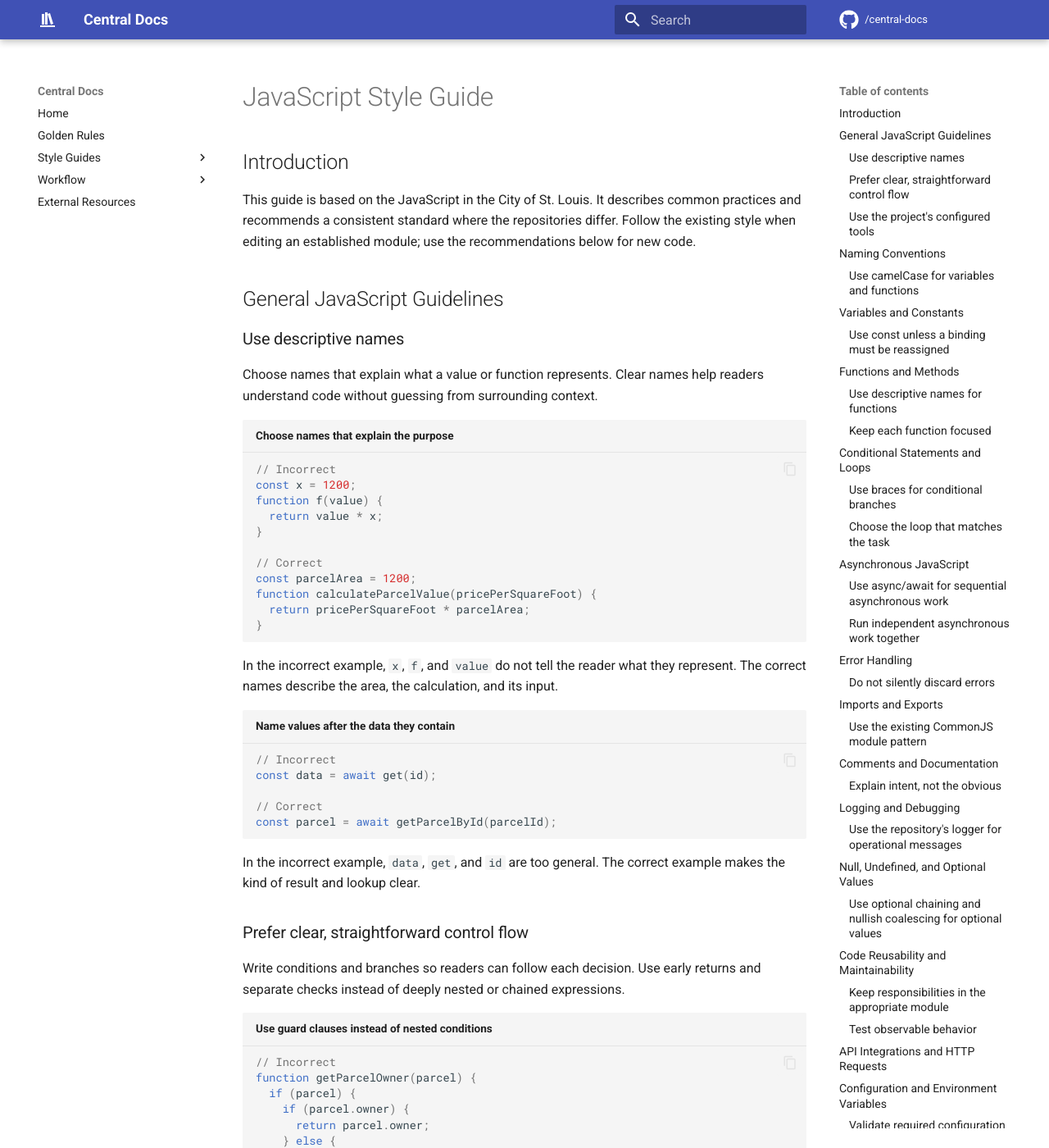
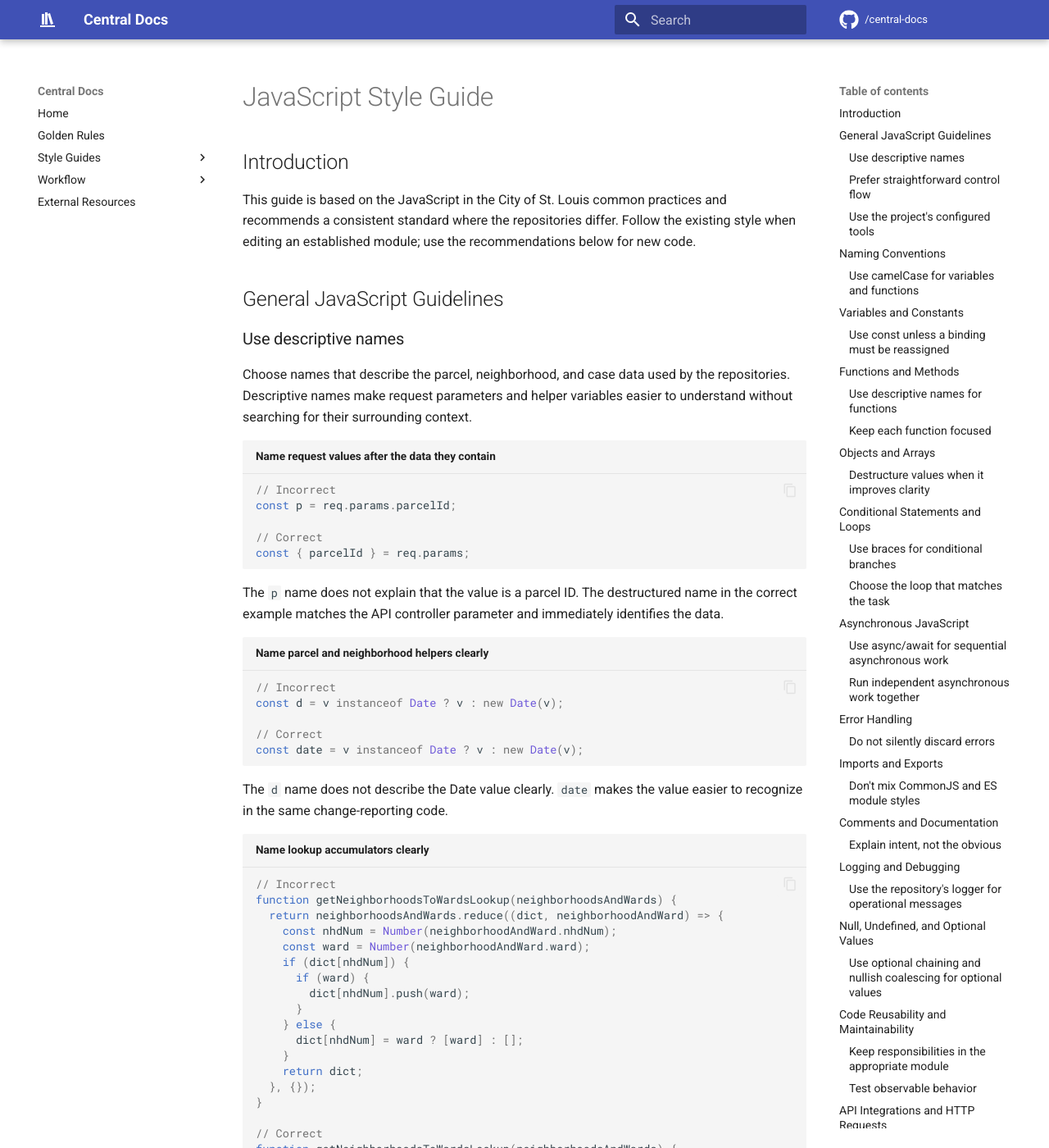
Before and after one commit to city-of-saint-louis/central-docs, an MkDocs documentation site: the page built from docs/JSGuidelines.md, in a window 1280 px wide and 1400 px high. Shown: the whole window at 82% size. Built offline with MkDocs 1.6.1 and Material for MkDocs 9.7.7, drawn with Linux system fonts in a browser that asks for light colours; comment, search, counter and statistics services are not loaded; some of the changed text lies outside the part shown.

Commit message:
docs: JSGuidelines on review feedback

````diff
--- a/docs/JSGuidelines.md
+++ b/docs/JSGuidelines.md
@@ -2,7 +2,7 @@
 
 ## Introduction
 
-This guide is based on the JavaScript in the City of St. Louis. It describes
+This guide is based on the JavaScript in the City of St. Louis
 common practices and recommends a consistent standard where the repositories
 differ. Follow the existing style when editing an established module; use the
 recommendations below for new code.
@@ -11,91 +11,129 @@ recommendations below for new code.
 
 ### Use descriptive names
 
-Choose names that explain what a value or function represents. Clear names help
-readers understand code without guessing from surrounding context.
+Choose names that describe the parcel, neighborhood, and case data used by the
+repositories. Descriptive names make request parameters and helper variables
+easier to understand without searching for their surrounding context.
 
-```javascript title="Choose names that explain the purpose"
+```javascript title="Name request values after the data they contain"
 // Incorrect
-const x = 1200;
-function f(value) {
-  return value * x;
+const p = req.params.parcelId;
+
+// Correct
+const { parcelId } = req.params;
+```
+
+The `p` name does not explain that the value is a parcel ID. The destructured
+name in the correct example matches the API controller parameter and immediately
+identifies the data.
+
+```javascript title="Name parcel and neighborhood helpers clearly"
+// Incorrect
+const d = v instanceof Date ? v : new Date(v);
+
+// Correct
+const date = v instanceof Date ? v : new Date(v);
+```
+
+The `d` name does not describe the Date value clearly. `date` makes the value
+easier to recognize in the same change-reporting code.
+
+```javascript title="Name lookup accumulators clearly"
+// Incorrect
+function getNeighborhoodsToWardsLookup(neighborhoodsAndWards) {
+  return neighborhoodsAndWards.reduce((dict, neighborhoodAndWard) => {
+    const nhdNum = Number(neighborhoodAndWard.nhdNum);
+    const ward = Number(neighborhoodAndWard.ward);
+    if (dict[nhdNum]) {
+      if (ward) {
+        dict[nhdNum].push(ward);
+      }
+    } else {
+      dict[nhdNum] = ward ? [ward] : [];
+    }
+    return dict;
+  }, {});
 }
 
 // Correct
-const parcelArea = 1200;
-function calculateParcelValue(pricePerSquareFoot) {
-  return pricePerSquareFoot * parcelArea;
+function getNeighborhoodsToWardsLookup(neighborhoodsAndWards) {
+  return neighborhoodsAndWards.reduce(
+    (neighborhoodLookup, neighborhoodAndWard) => {
+      const nhdNum = Number(neighborhoodAndWard.nhdNum);
+      const ward = Number(neighborhoodAndWard.ward);
+      if (neighborhoodLookup[nhdNum]) {
+        if (ward) {
+          neighborhoodLookup[nhdNum].push(ward);
+        }
+      } else {
+        neighborhoodLookup[nhdNum] = ward ? [ward] : [];
+      }
+      return neighborhoodLookup;
+    },
+    {},
+  );
 }
 ```
 
-In the incorrect example, `x`, `f`, and `value` do not tell the reader what
-they represent. The correct names describe the area, the calculation, and its
-input.
+The repository's `dict` accumulator does not state which data it contains.
+`neighborhoodLookup` identifies the accumulated object and makes the ward
+mapping easier to follow.
 
-```javascript title="Name values after the data they contain"
+### Prefer straightforward control flow
+
+Write branches and decisions so they can be read one step at a time. Keep
+guard clauses and geometry or address decisions explicit instead of hiding
+multiple checks in deeply nested expressions.
+
+```javascript title="Use guard clauses for missing parcel IDs"
 // Incorrect
-const data = await get(id);
-
-// Correct
-const parcel = await getParcelById(parcelId);
-```
-
-In the incorrect example, `data`, `get`, and `id` are too general. The correct
-example makes the kind of result and lookup clear.
-
-### Prefer clear, straightforward control flow
-
-Write conditions and branches so readers can follow each decision. Use early
-returns and separate checks instead of deeply nested or chained expressions.
-
-```javascript title="Use guard clauses instead of nested conditions"
-// Incorrect
-function getParcelOwner(parcel) {
-  if (parcel) {
-    if (parcel.owner) {
-      return parcel.owner;
-    } else {
-      return "Unknown";
-    }
+function parseParcelId(parcelId) {
+  if (!parcelId) {
+    return null;
+  }
+  const filteredId = filterNonNumbers(parcelId);
+  if (isInvalidNumberString(filteredId)) {
+    return null;
   } else {
-    return "Missing";
+    return filteredId;
   }
 }
 
 // Correct
-function getParcelOwner(parcel) {
-  if (!parcel) {
-    return "Missing";
+function parseParcelId(parcelId) {
+  if (!parcelId) {
+    return null;
   }
 
-  if (!parcel.owner) {
-    return "Unknown";
+  const filteredId = filterNonNumbers(parcelId);
+  if (isInvalidNumberString(filteredId)) {
+    return null;
   }
 
-  return parcel.owner;
+  return filteredId;
 }
 ```
 
-The incorrect example nests checks, making the possible outcomes harder to
-scan. The correct example handles missing cases first, then returns the owner.
+The `else` branch is not needed after the invalid-ID guard. Returning directly
+in the correct example keeps the success path shorter and easier to follow.
 
-```javascript title="Prefer explicit branches to chained ternaries"
+```javascript title="Use an explicit branch for address unit lookup"
 // Incorrect
-const status = !parcel ? "Missing" : parcel.active ? "Active" : "Inactive";
+const startUnitSearch =
+  suffixIdx !== -1 ? suffixIdx + 1 : typeIdx !== -1 ? typeIdx + 1 : idx;
 
 // Correct
-let status;
-if (!parcel) {
-  status = "Missing";
-} else if (parcel.active) {
-  status = "Active";
-} else {
-  status = "Inactive";
+let startUnitSearch = idx;
+if (suffixIdx !== -1) {
+  startUnitSearch = suffixIdx + 1;
+} else if (typeIdx !== -1) {
+  startUnitSearch = typeIdx + 1;
 }
 ```
 
-The chained ternary in the incorrect example hides multiple decisions in one
-line. The correct example gives each outcome its own readable branch.
+The nested ternary contains two decisions in a compact expression. The explicit
+branches show each address fallback in sequence, making the unit lookup easier
+to understand and change.
 
 ### Use the project's configured tools
 
@@ -130,26 +168,25 @@ their names are part of that service's contract.
 
 ### Use `const` unless a binding must be reassigned
 
-The repositories mainly use `const`, with `let` for values that change. A few
-`var` declarations remain in the integrations code; use `let` or `const`
-instead.
+The repositories mainly use `const`, with `let` for values that change. Do not
+use `var` in new code; a few legacy `var` declarations remain in the
+integrations code.
 
 ```javascript title="Choose the narrowest declaration"
-// Incorrect
-for (const i = 0; i < parcelIds.length; i++) {
-  processParcel(parcelIds[i]);
+// Avoid var in new code. Use const or let instead.
+const parcelId = "12345";
+let attempt = 0;
+
+// Incorrect: const cannot be reassigned
+for (const i = 0; i < initial.length - 1; ++i) {
+  let j = i;
 }
 
-// Correct
-for (let i = 0; i < parcelIds.length; i++) {
-  processParcel(parcelIds[i]);
+// Correct: let is needed for a changing loop counter
+for (let i = 0; i < initial.length - 1; ++i) {
+  let j = i;
 }
 ```
-
-The incorrect example tries to change `i` with `i++`, but a `const` binding
-cannot be reassigned. Use `let` for a loop counter that changes on each
-iteration. Avoid `var`; use `const` for bindings that do not change and `let`
-when reassignment is needed.
 
 For values that do not change, use `const`:
 
@@ -168,70 +205,60 @@ ordinary local values.
 
 ### Use descriptive names for functions
 
-Name a function for the action it performs. A specific name makes its purpose
-clear when it is called elsewhere in the code.
+Name a function for the action or result it represents. A specific name makes
+its purpose clear when it is called elsewhere in the repository.
 
-```javascript title="Name a function for its action"
-// Incorrect
-function handle(row) {
-  return row.split(",");
+```javascript title="Name parcel helpers clearly"
+// Correct
+function parseParcelId(parcelId) {
+  // Filter and validate the parcel ID.
 }
 
 // Correct
-function parseLicenseRow(csvRow) {
-  return csvRow.split(",");
+async function getNeighborhoodName(neighborhoodNumber) {
+  // Retrieve the neighborhood name.
 }
 ```
 
-`handle` does not explain what happens to the row. `parseLicenseRow` tells
-readers what the function does and what kind of input it expects.
+`parseParcelId` clearly describes a parcel ID parsing operation, and
+`getNeighborhoodName` identifies both the action and the neighborhood input.
 
 ### Keep each function focused
 
-Give each function one clear responsibility. Small focused functions are easier
-to understand, test, and change without affecting unrelated work.
+Give each function one clear responsibility. Extract distinct work into
+helpers so functions are easier to understand and maintain.
 
-```javascript title="Separate parsing, validation, and updating"
-// Incorrect
-async function importLicenseRow(row) {
-  const columns = row.split(",");
-  const caseNumber = columns[0].trim();
-  if (!caseNumber) {
-    throw new Error("Case number is required");
-  }
-  await updateCase(caseNumber, {
-    licenseType: columns[1].trim(),
-  });
-}
-
+```javascript title="Separate organization processing from data lookups"
 // Correct
-function validateCaseNumber(value) {
-  const caseNumber = value.trim();
-  if (!caseNumber) {
-    throw new Error("Case number is required");
-  }
-  return caseNumber;
-}
-
-function parseLicenseRow(row) {
-  const columns = row.split(",");
-  return {
-    caseNumber: validateCaseNumber(columns[0]),
-    licenseType: columns[1].trim(),
-  };
-}
-
-async function importLicenseRow(row) {
-  const license = parseLicenseRow(row);
-  await updateCase(license.caseNumber, {
-    licenseType: license.licenseType,
-  });
+function processOrganizations(organizations, nhdsAndWardsRelationships) {
+  const aggregatedOrganizations = aggregateOrganzations(organizations);
+  const lookup = getNeighborhoodsToWardsLookup(nhdsAndWardsRelationships);
+  return aggregatedOrganizations.map((org) => ({
+    ...org,
+    wards: mapUniqueWards(org.nhdNums, lookup),
+    web: parseWebsite(org.web),
+  }));
 }
 ```
 
-The incorrect function parses the row, validates a field, and updates a case in
-one place. The correct version separates validation and parsing from the update,
-so each part is easier to read, test, and maintain.
+This orchestration function uses focused helpers for aggregation, neighborhood
+lookups, ward mapping, and website normalization.
+
+
+## Objects and Arrays
+
+### Destructure values when it improves clarity
+
+Destructure commonly used properties rather than repeating long property paths.
+
+```javascript title="Destructure commonly used properties"
+// Incorrect
+const parcelIdFromParams = req.params.parcelId;
+const wardFromParams = req.params.ward;
+
+// Correct
+const { parcelId, ward } = req.params;
+```
 
 ## Conditional Statements and Loops
 
@@ -350,18 +377,18 @@ error at multiple layers.
 
 ## Imports and Exports
 
-### Use the existing CommonJS module pattern
+### Don't mix CommonJS and ES module styles
 
-The application code in both reviewed repositories uses CommonJS
-(`require` and `module.exports`). Keep a module's imports and exports consistent
-with that pattern.
+Both repositories use CommonJS application modules. Use `require()` and
+`module.exports` consistently. Dynamic imports may be appropriate for an
+ESM-only dependency, but do not add ES module syntax to the repository's
+CommonJS source modules.
 
 ```javascript title="Use CommonJS consistently"
-// Incorrect
-async function loadParcelFromESModule() {
-  const { getParcel } = await import("./parcels.js");
-  return getParcel;
-}
+// Incorrect: ES module syntax in a CommonJS project
+import { getParcel } from "./parcels.js";
+
+export { getParcel };
 
 // Correct
 const { getParcel } = require("./parcels");
@@ -394,17 +421,21 @@ retryCount += 1;
 
 ### Use the repository's logger for operational messages
 
-The API uses a Winston-backed logger; the integrations code uses Winston and
-also prints some command-line status messages. Use the existing logger for
-application errors and structured context. Keep `console` output for
-intentional command-line output, not temporary debugging.
+Use the logger configured in the repository for errors, warnings, and
+operational messages. Include context that helps diagnose the problem, such as
+IDs and the operation being performed. Don't leave `console.log` calls in
+committed code for debugging. Intentional human-facing output in a command-line
+script is an exception, but runtime application errors should use the
+repository logger.
 
 ```javascript title="Log useful error context"
 // Incorrect
 console.log(error);
 
 // Correct
-logger.error("Failed to load parcel", { parcelId, error });
+logger.error("failed to generate .env.example", {
+  error: error.message,
+});
 ```
 
 ## Null, Undefined, and Optional Values
@@ -423,18 +454,51 @@ const pageSizeWithOr = requestedPageSize || 10;
 const pageSizeWithNullishFallback = requestedPageSize ?? 10;
 ```
 
-Check optional properties before using them:
+Check optional properties before using them. Optional chaining is appropriate
+when an external response may omit an intermediate property. After safely
+reading the value, handle `undefined` or `null` explicitly when missing data has
+different meanings.
 
-```javascript title="Safely access nested optional properties"
-// Incorrect
-const statusWithoutOptionalChecks = response.data.Value.Status;
+```javascript title="Safely handle an optional Cityworks token"
+// Correct
+async function getCityworksToken() {
+  const result = await axios.post(tokenUrl, data);
 
-// Correct
-const statusWithOptionalChecks = response.data?.Value?.Status;
+  if (result?.data?.Value?.Token) {
+    tokenStore.setToken(result.data.Value.Token);
+    return;
+  }
+
+  throw new CustomError("failed to save token", "TOKEN_STORE_FAILED");
+}
 ```
 
-Use explicit `null` or `undefined` checks when the distinction matters, and do
-not use a fallback that hides an unexpected missing value.
+Optional chaining prevents `result`, `data`, or `Value` from causing an access
+error when they are missing. The `if` block handles a missing token as a
+meaningful failure. Do not return a fallback token or continue authentication
+after this check fails.
+
+```javascript title="Distinguish undefined and null API results"
+// Correct
+const vocabulary = await fetchData(
+  req.apiResponse,
+  getVocabById(id),
+  ErrorMessages.VOCAB.FETCH_ERROR,
+  true,
+);
+
+if (vocabulary === undefined) {
+  req.apiResponse.setStatus(StatusCodes.INTERNAL_SERVER_ERROR);
+} else if (vocabulary === null) {
+  throw new CustomError(ErrorMessages.VOCAB.NOT_FOUND, StatusCodes.NOT_FOUND);
+} else {
+  req.apiResponse.setStatus(StatusCodes.OK);
+}
+```
+
+Use explicit checks when `undefined` and `null` mean different things. In this
+API controller, `undefined` represents a fetch failure, while `null` represents
+a valid lookup with no vocabulary found.
 
 ## Code Reusability and Maintainability
 
@@ -513,56 +577,44 @@ URLs.
 ## Configuration and Environment Variables
 
 Both repositories use `process.env`; the integrations repository also checks
-environment-variable coverage in its tests. Read deployment-specific values
-from the environment instead of hard-coding them. Validate required values
-before use, and parse and validate numeric values once when defining
-configuration.
+environment-variable coverage in its tests. Read configuration from the
+environment and validate required values before creating clients.
 
-### Validate required configuration
-
-Check that required environment variables are present before using them. Avoid
-silent defaults that can send requests to an unintended service.
-
-```javascript title="Validate a required service URL"
+```javascript title="Validate a required Cityworks base URL"
 // Incorrect
 const baseUrl = process.env.CITYWORKS_BASE_URL || "https://production.example";
-const client = axios.create({ baseURL: baseUrl });
 
 // Correct
 const baseUrl = process.env.CITYWORKS_BASE_URL;
 if (!baseUrl) {
-  throw new Error("CITYWORKS_BASE_URL is required");
+  throw new CustomError(
+    "CITYWORKS_BASE_URL is not defined",
+    "CONFIGURATION_ERROR",
+  );
 }
 
-const client = axios.create({ baseURL: baseUrl });
+const axiosInstance = axios.create({
+  baseURL: baseUrl,
+});
 ```
 
-The incorrect example silently substitutes a production URL when configuration
-is missing. The correct example reports the missing setting before creating the
-client.
+The incorrect example silently supplies a production URL. The correct example
+uses the repository's `CustomError` when `CITYWORKS_BASE_URL` is missing and
+passes the validated value to Axios as `baseURL`.
 
-### Parse numeric configuration at the boundary
+Parse numeric environment values once when configuration is created:
 
-Environment variables are strings. Convert numeric settings once when
-configuration is created, and reject values that are not valid for their use.
-
-```javascript title="Parse and validate a numeric setting"
+```javascript title="Parse the integrations email port"
 // Incorrect
-const port = process.env.PORT || 5057;
-app.listen(port);
+const emailPort = process.env.EMAIL_PORT;
 
 // Correct
-const port = Number(process.env.PORT ?? "5057");
-if (!Number.isInteger(port) || port <= 0) {
-  throw new Error("PORT must be a positive integer");
-}
-
-app.listen(port);
+const emailPort = parseInt(process.env.EMAIL_PORT || "587", 10);
 ```
 
-The incorrect example passes an environment string through without checking
-that it is a valid port. The correct example converts it once and checks the
-result before starting the server.
+The integrations repository uses `"587"` when `EMAIL_PORT` is not set and
+parses the value as a base-10 integer. It does not add a separate range or
+integer validation in this configuration block.
 
 ## Testing and Test Automation
 
````
